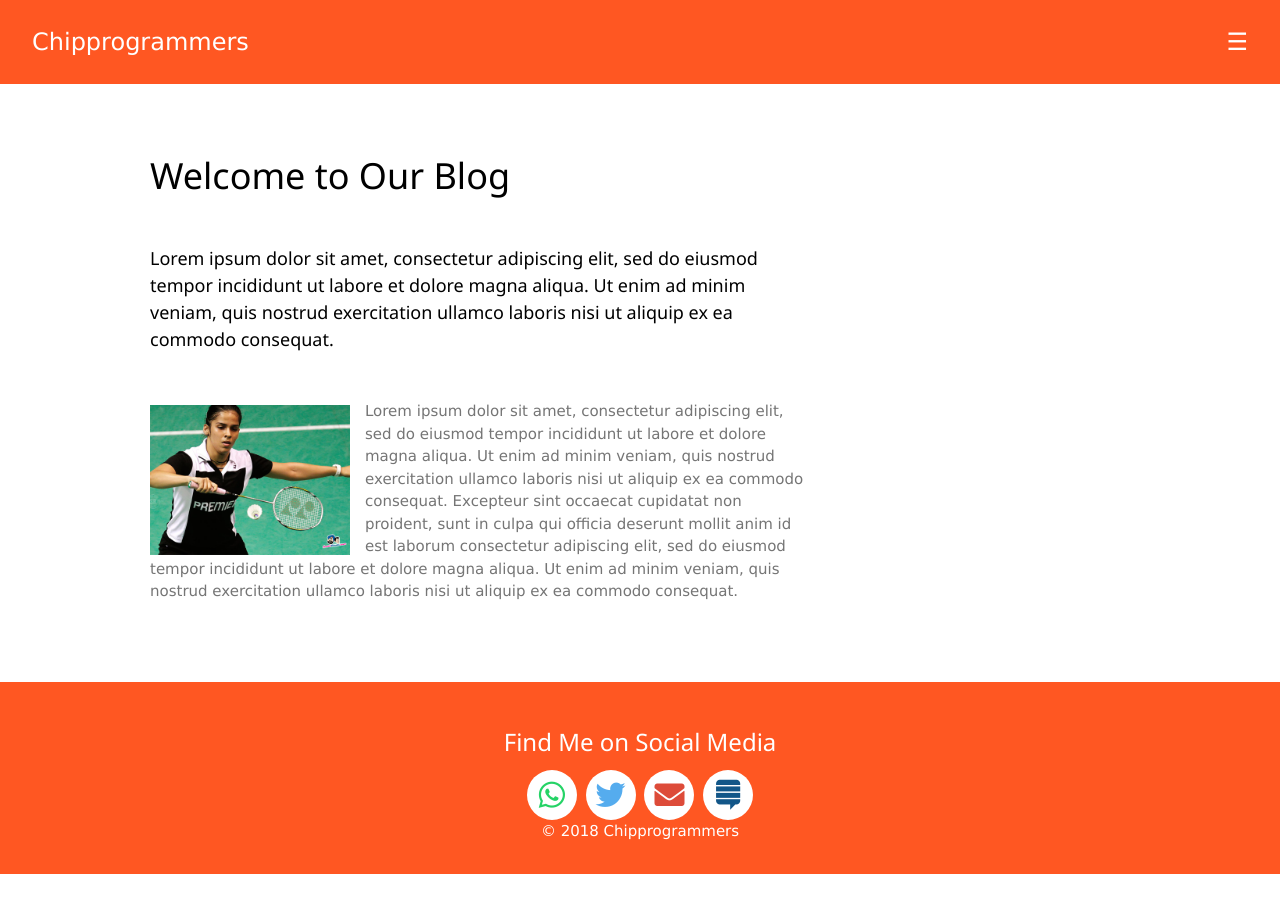
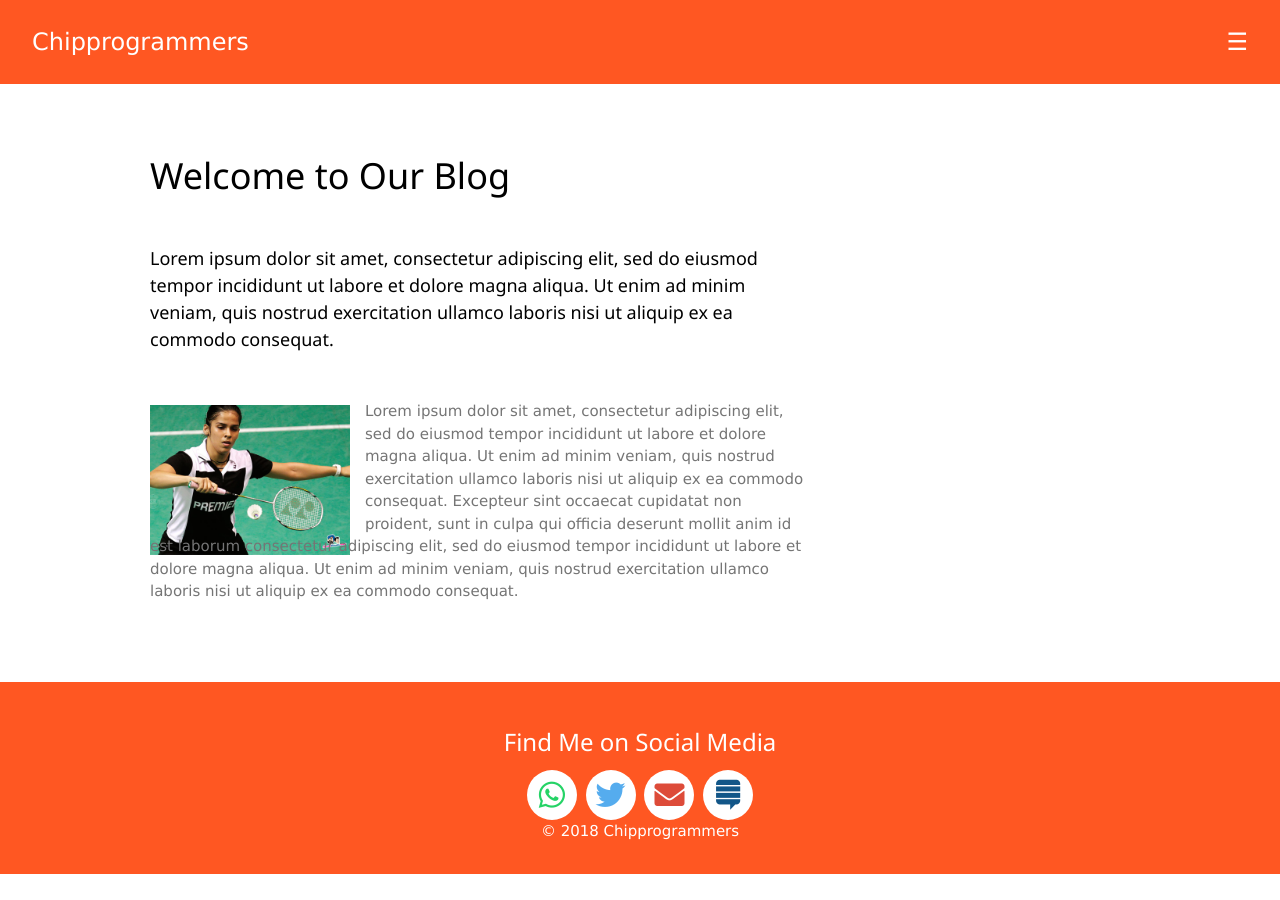
Before and after one commit to techiworld/techiworld.github.io, a Jekyll site: the page built from index.md, in a window 1280 px wide. Built offline with Jekyll 4.4.1, drawn with Linux system fonts in a browser that asks for light colours.

Commit message:
Update main.css

```diff
--- a/assets/css/main.css
+++ b/assets/css/main.css
@@ -3,7 +3,7 @@
     width: 200px;
     height: 120px;
     float: left;
-    margin: 10px 15px 15px 0px;
+    margin: 10px 15px 5px 0px;
 }
 
 /* resize images */
```
